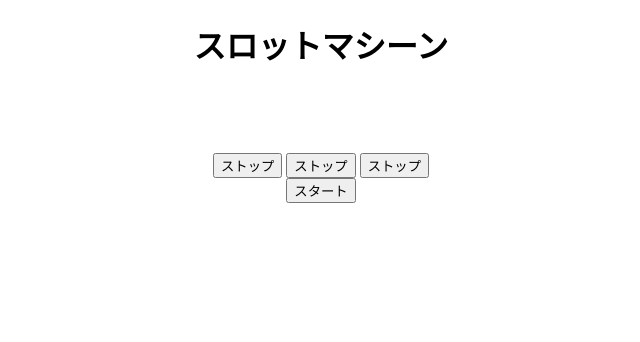
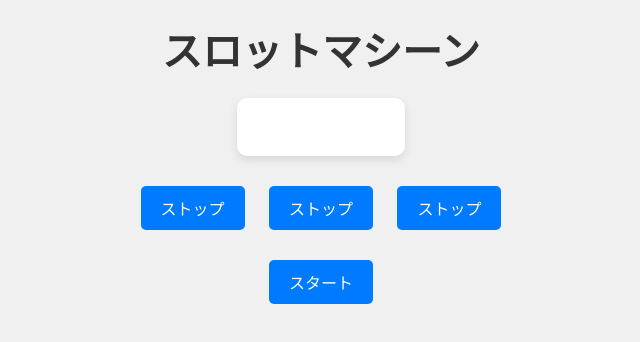
Before and after one commit to codevillagejp/Phase1-format, a plain HTML site: page js-hard/slotmachine/index.html in a window 1280 px wide. Shown: the whole page, without its empty margins (319-959 px from the left). Drawn offline with Linux system fonts and the light colour scheme.

Commit message:
スロットマシーンのスタイル変更

```diff
--- a/js-hard/slotmachine/style.css
+++ b/js-hard/slotmachine/style.css
@@ -1,26 +1,71 @@
 body {
   text-align: center;
+  font-family: Arial, sans-serif;
+  background-color: #f0f0f0;
+  margin: 0;
+  padding: 0;
 }
+
+h1 {
+  font-size: 2.5em;
+  color: #333;
+  margin-block-start: 0;
+  margin-block-end: 0;
+  margin-top: 20px;
+}
+
+.slot-wrap {
+  display: inline-block;
+  background: #fff;
+  border-radius: 10px;
+  padding: 20px;
+  box-shadow: 0 4px 10px rgba(0, 0, 0, 0.1);
+  margin: 20px;
+}
+
 p {
   display: inline-block;
-  font-size: 30px;
+  font-size: 3em;
+  margin: 0 20px;
+  color: #333;
 }
-#setTime {
-  width: 100;
+
+input[type="button"] {
+  background: #007bff;
+  color: white;
+  border: none;
+  padding: 10px 20px;
+  border-radius: 5px;
+  font-size: 1em;
+  margin: 10px;
+  cursor: pointer;
+  transition: background 0.3s;
 }
+
+input[type="button"]:hover {
+  background: #0056b3;
+}
+
 #startTimer {
   display: block;
   margin: 0 auto;
+  margin-top: 20px;
 }
 
 /*  チャレンジ問題 */
 
 /* .slot-wrap {
-  height: 160px;
+	height: 185px;
+	width: 250px;
+	margin: 20px auto;
 }
 
 .slot {
-  height: 40px;
+	margin: 5px 20px;
+}
+
+.middle-slot {
+	background-color: coral;
 } */
 
 /*  チャレンジ問題  ここまで */
```
